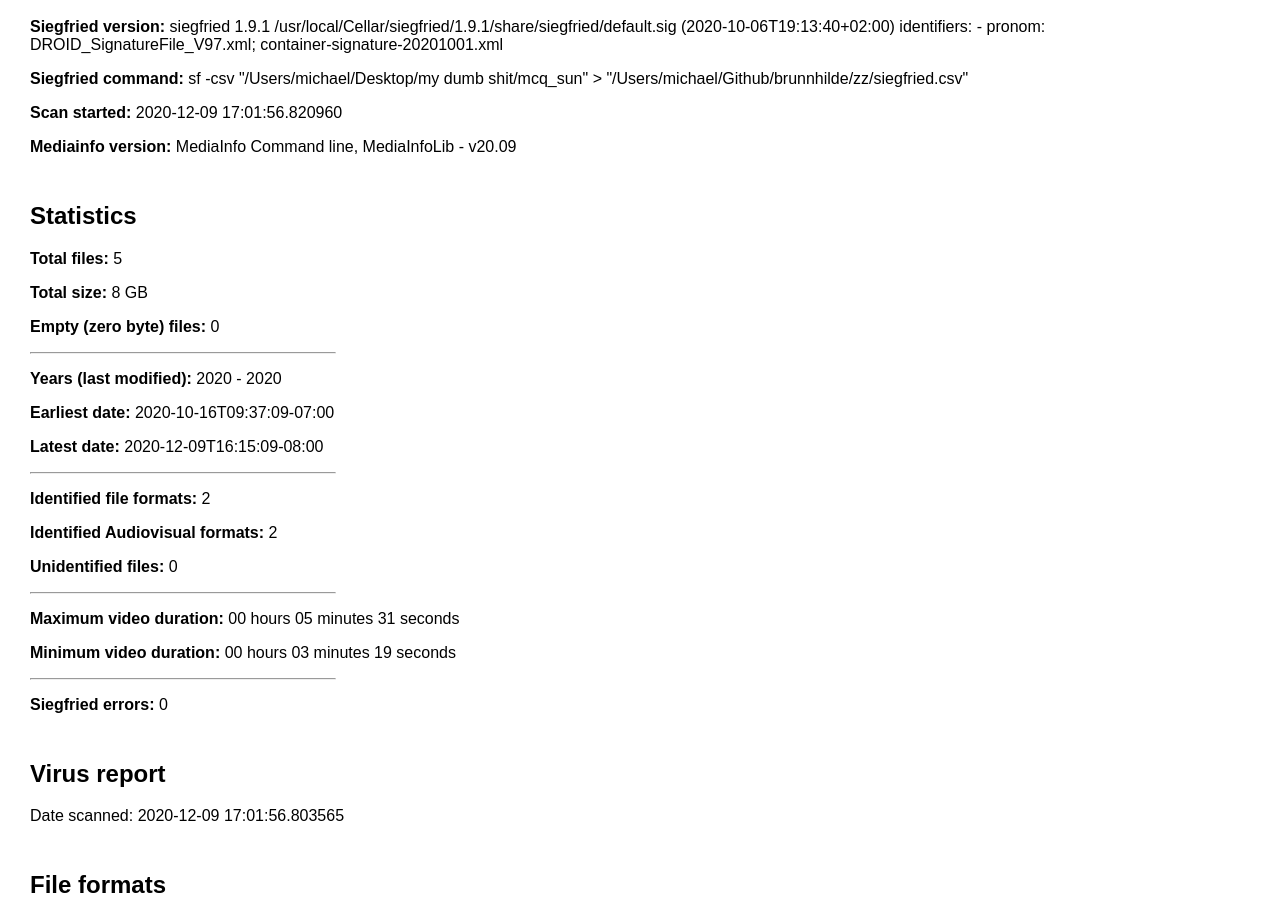
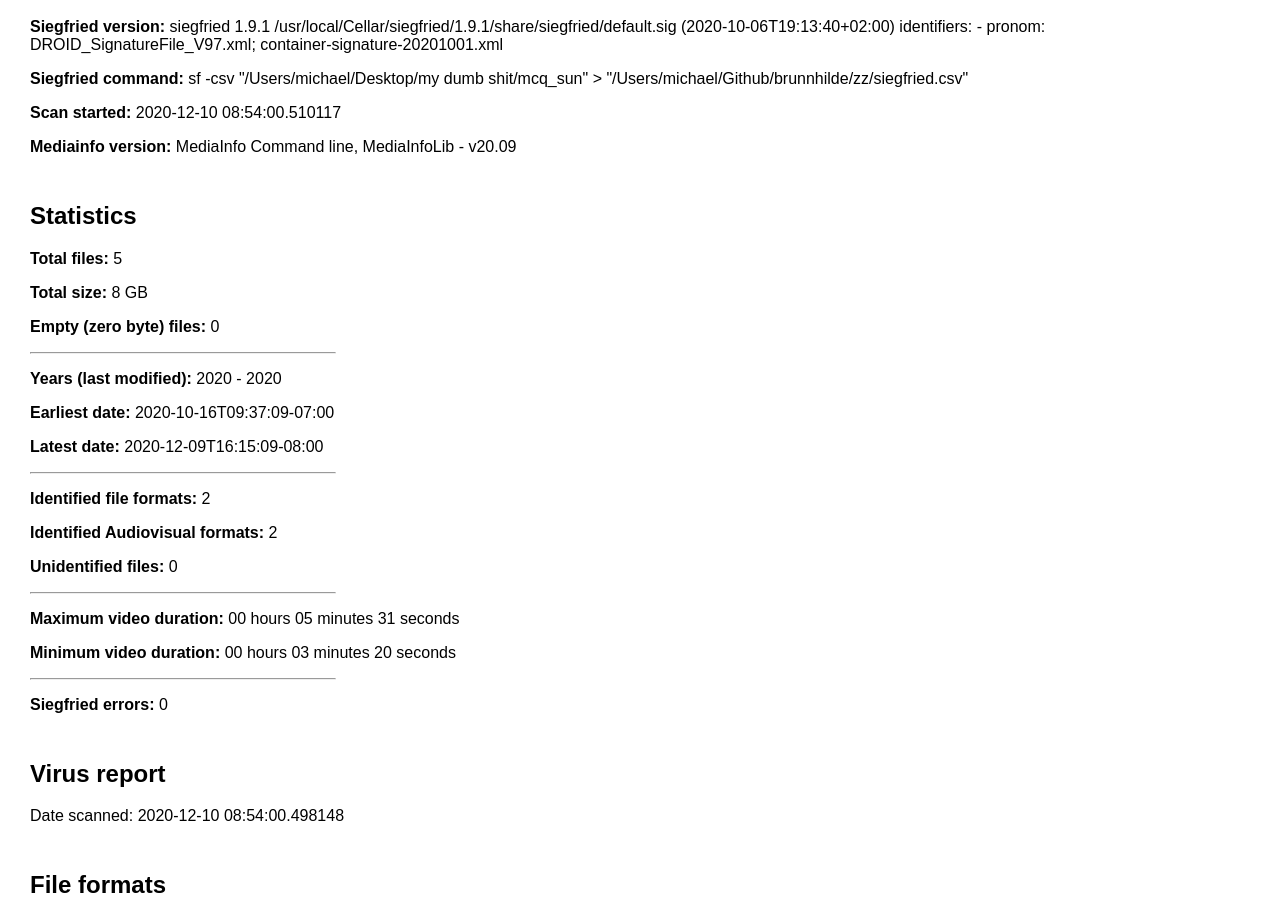
Before and after one commit to mcampos-quinn/mcampos-quinn.github.io, a Jekyll site: the page assets/brunnhilde_w_mediainfo.html, which Jekyll copies as it is, in a window 1280 px wide and 1400 px high. Shown: the part 262-1172 px from the top of the window. Built offline with Jekyll 4.4.1, drawn with Linux system fonts in a browser that asks for light colours; some of the changed text lies outside the part shown.

Commit message:
replace sample brunnhilde html report with one w/o typos :/

```diff
--- a/assets/brunnhilde_w_mediainfo.html
+++ b/assets/brunnhilde_w_mediainfo.html
@@ -120,7 +120,7 @@ identifiers:
   - pronom: DROID_SignatureFile_V97.xml; container-signature-20201001.xml
 </p>
 <p><strong>Siegfried command:</strong> sf -csv "/Users/michael/Desktop/my dumb shit/mcq_sun" > "/Users/michael/Github/brunnhilde/zz/siegfried.csv"</p>
-<p><strong>Scan started:</strong> 2020-12-09 17:01:56.820960</p>
+<p><strong>Scan started:</strong> 2020-12-10 08:54:00.510117</p>
 <p><strong>Mediainfo version:</strong> MediaInfo Command line,
 MediaInfoLib - v20.09
 </p>
@@ -141,14 +141,14 @@ MediaInfoLib - v20.09
 <p><strong>Unidentified files:</strong> 0 </p>
 <hr>
 <p><strong>Maximum video duration:</strong> 00 hours 05 minutes 31 seconds
-<p><strong>Minimum video duration:</strong> 00 hours 03 minutes 19 seconds
+<p><strong>Minimum video duration:</strong> 00 hours 03 minutes 20 seconds
 <hr>
 <p><strong>Siegfried errors:</strong> 0 </p>
 </div>
 <div>
 <a class="anchor" name="Virus report"></a>
 <h2>Virus report</h2>
-<p>Date scanned: 2020-12-09 17:01:56.803565</p>
+<p>Date scanned: 2020-12-10 08:54:00.498148</p>
 </div>
 <div>
 <a class="anchor" name="File formats"></a>
@@ -272,8 +272,8 @@ MediaInfoLib - v20.09
 </table>
 </div>
 <div>
-<a class="anchor" name="Video aspect ratios"></a>
-<h2>Video aspect ratios</h2>
+<a class="anchor" name="Video bitdepths"></a>
+<h2>Video bitdepths</h2>
 <table>
 <thead>
 <tr>
```
